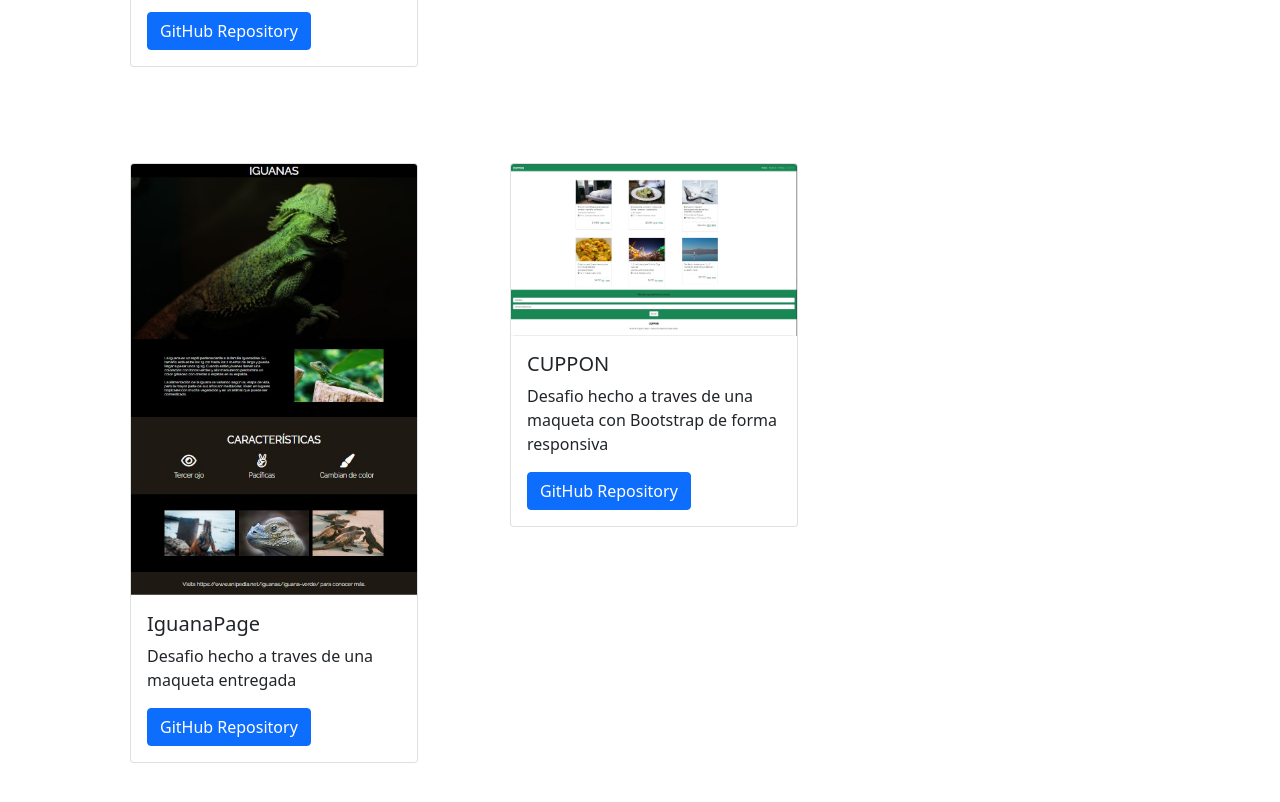
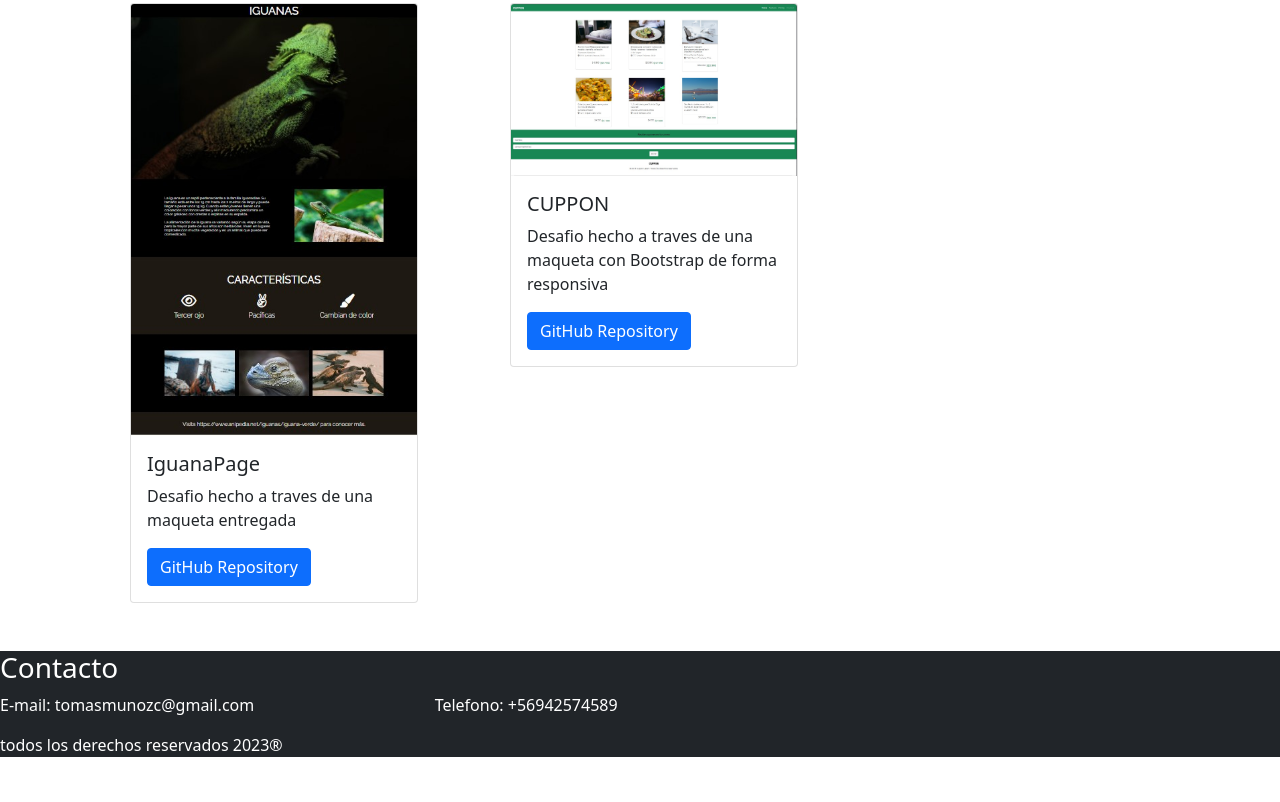
Before and after one commit to TomasMunozC/Curriculum, a plain HTML site: page index.html in a window 1280 px wide. Shown: the part 1002-1804 px from the top of the page. After the commit the page ends 1775 px from the top, so only its background shows below. Drawn offline with nearby package versions, Linux system fonts and the light colour scheme.

Commit message:
agregada seccion footer

```diff
--- a/assets/style.css
+++ b/assets/style.css
@@ -1,7 +1,14 @@
+
 .BackHead{
     background-image: url("./img/fondo.jpg");
     background-repeat: no-repeat;
     background-size: cover;
-    height: 20rem;
+    height: 10rem;
     color: #FFFFFF;
 }
+
+.footColor{
+    background-color: #212529;
+    color: #FFFFFF;
+    margin-bottom: 0px;
+}
--- a/index.html
+++ b/index.html
@@ -24,8 +24,8 @@
         </div>
       </nav>
 
-      <header class="BackHead">
-        <h1>Hola</h1>
+      <header class="BackHead text-center">
+        <h1 class="pt-5">Mi Portafolio</h1>
       </header>
 
       <section class="container">
@@ -75,6 +75,18 @@
           </div>
         </div>
       </section>
+      <footer class="footColor mb-0">
+        <h3>Contacto</h3>
+        <div class="row">
+          <div class="col-sm-12 col-l-4 col-xl-4 col-xxl-4">
+            <p>E-mail: tomasmunozc@gmail.com</p>
+          </div>
+          <div class="col-sm-12 col-l-4 col-xl-4 col-xxl-4">
+            <p>Telefono: +56942574589</p>
+          </div>
+        </div>
+        <p>todos los derechos reservados 2023®</p>
+      </footer>
 
 
 
```
